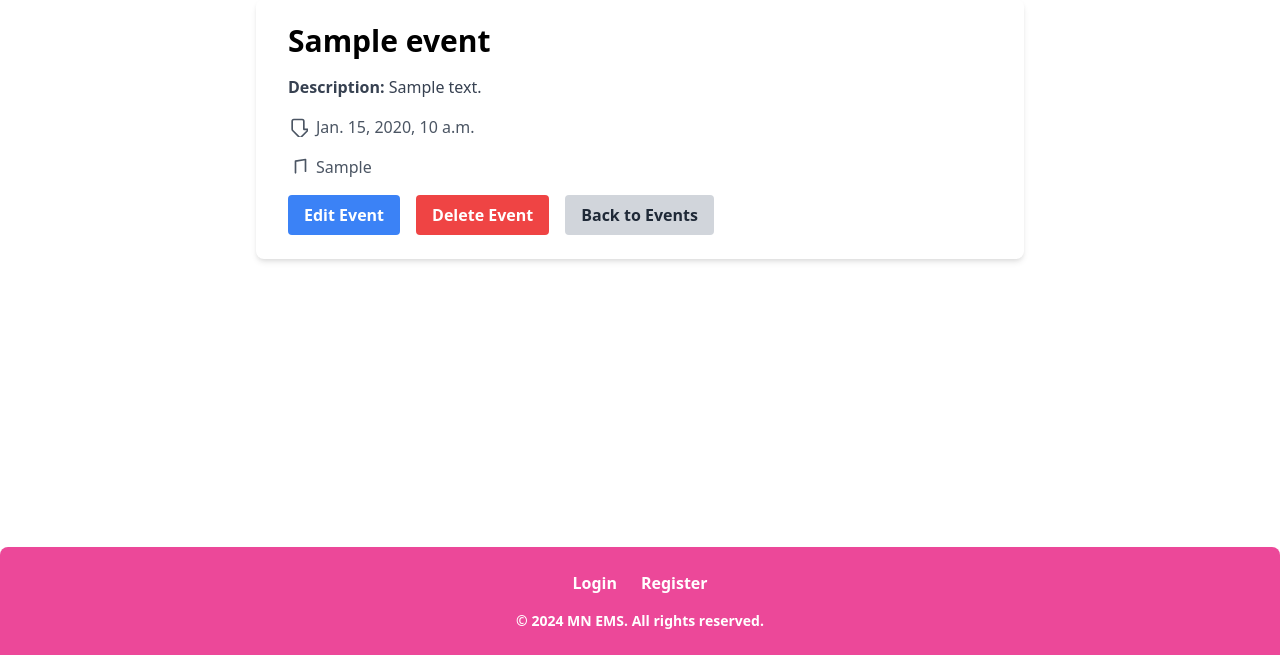
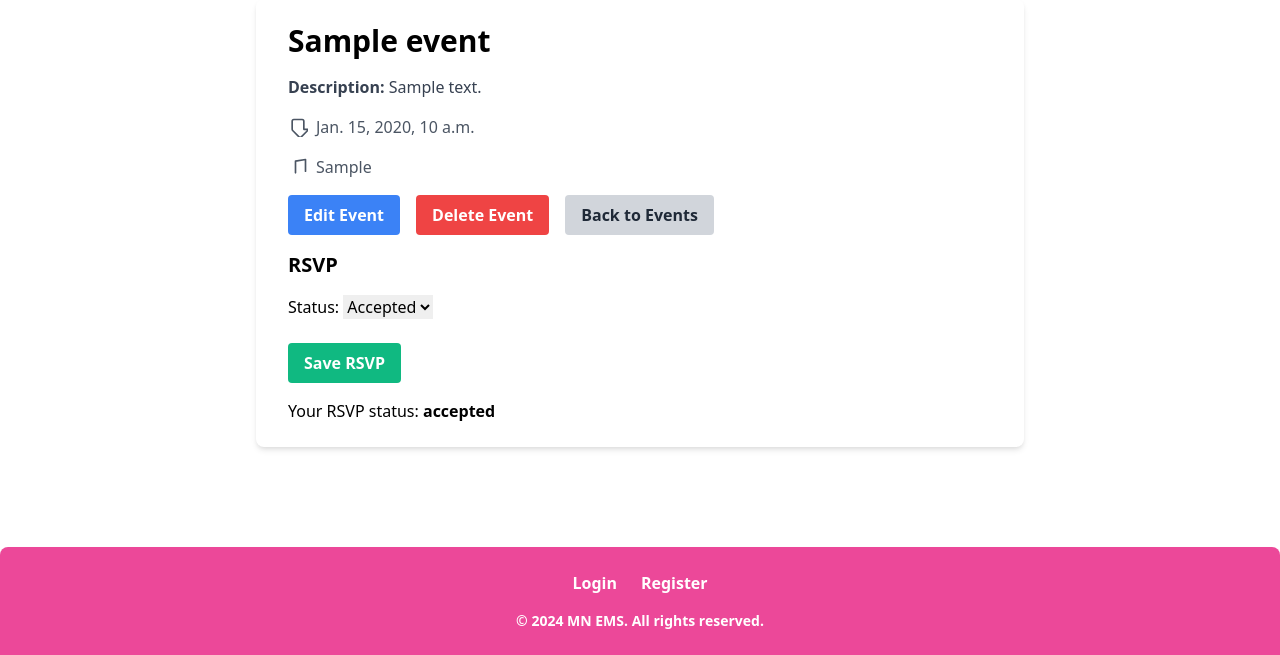
Before and after one commit to NateJonesIII/mn_ems, a Django app: page /events/1/ in a window 1280 px wide. Shown: the part 145-800 px from the top of the page. Run offline with Django 3.2, Linux system fonts and the light colour scheme; a user stored in the database is signed in; tables that the repository leaves empty hold one stand-in row (values such as "Sample post"); style sheets or scripts are compiled from the project's sources; some libraries are stand-ins or nearby versions.

Commit message:
Created RSVP views, url-api-route, and rsvp logic

```diff
--- a/events/forms.py
+++ b/events/forms.py
@@ -9,8 +9,7 @@ class EventForm(forms.ModelForm):
         widgets = {
             'date': forms.DateTimeInput(attrs={'type': 'datetime-local'}),
         }
-'''class RSVPForm(forms.ModelForm):
+class RSVPForm(forms.ModelForm):
     class Meta:
         model = RSVP
         fields = ['status']
-        '''
--- a/events/templates/events/event_detail.html
+++ b/events/templates/events/event_detail.html
@@ -40,7 +40,7 @@
     <p class="text-gray-600">{{ event.category }}</p>
   </div>
 
-  <div class="flex space-x-4">
+  <div class="flex space-x-4 mb-4">
     <a
       href="{% url 'edit_event' event.id %}"
       class="bg-blue-500 hover:bg-blue-700 text-white font-bold py-2 px-4 rounded focus:outline-none focus:shadow-outline"
@@ -67,5 +67,25 @@
       Back to Events
     </a>
   </div>
+
+  <h2 class="text-xl font-semibold mb-4">RSVP</h2>
+
+  <form action="{% url 'event_rsvp' event.id %}" method="post" class="mb-4">
+    {% csrf_token %} {{ form.as_p }}
+    <br />
+    <button
+      type="submit"
+      class="bg-green-500 hover:bg-green-700 text-white font-bold py-2 px-4 rounded focus:outline-none focus:shadow-outline"
+    >
+      Save RSVP
+    </button>
+  </form>
+
+  {% if rsvp %}
+  <p>Your RSVP status: <span class="font-bold">{{ rsvp.status }}</span></p>
+
+  {% else %}
+  <p>You have not RSVPed for this event.</p>
+  {% endif %}
 </div>
 {% endblock %}
--- a/events/urls.py
+++ b/events/urls.py
@@ -6,6 +6,7 @@ urlpatterns = [
     path('', views.home, name='home'),
     path('events/', views.event_list, name='event_list'),
     path('events/<int:event_id>/', views.event_detail, name='event_detail'),
+    path('events/<int:event_id>/rsvp/', views.event_rsvp, name='event_rsvp'),
     path('events/create/', views.create_event, name='create_event'),
     path('events/<int:event_id>/edit/', views.edit_event, name='edit_event'),
     path('events/<int:event_id>/delete/', views.delete_event, name='delete_event'),
--- a/events/views.py
+++ b/events/views.py
@@ -1,8 +1,8 @@
 # events/views.py
 from django.shortcuts import render, get_object_or_404, redirect
 from django.http import HttpResponse
-from .models import Event
-from .forms import EventForm
+from .models import Event, RSVP
+from .forms import EventForm, RSVPForm
 from django.contrib.auth.decorators import login_required
 
 
@@ -15,7 +15,34 @@ def event_list(request):
 
 def event_detail(request, event_id):
     event = get_object_or_404(Event, pk=event_id)
-    return render(request, 'events/event_detail.html', {'event': event})
+    rsvp, created = RSVP.objects.get_or_create(user=request.user, event=event)
+
+    if request.method == 'POST':
+        form = RSVPForm(request.POST, instance=rsvp)
+        if form.is_valid():
+            form.save()
+            return redirect('event_detail', event_id=event_id)
+    else:
+        form = RSVPForm(instance=rsvp)
+
+    return render(request, 'events/event_detail.html', {'event': event, 'form': form, 'rsvp': rsvp})
+
+@login_required
+def event_rsvp(request, event_id):
+    event = get_object_or_404(Event, pk=event_id)
+    rsvp, created = RSVP.objects.get_or_create(event=event, user=request.user)
+    if request.method == 'POST':
+        form = RSVPForm(request.POST, instance=rsvp)
+        if form.is_valid():
+            form.save()
+            return redirect('event_detail', event_id=event.id)
+    else:
+        form = RSVPForm(instance=rsvp)
+    return render(request, 'events/event_detail.html', {
+        'event': event,
+        'form': form,
+        'rsvp': rsvp if rsvp.status else None
+    })
 
 @login_required
 def create_event(request):
```
